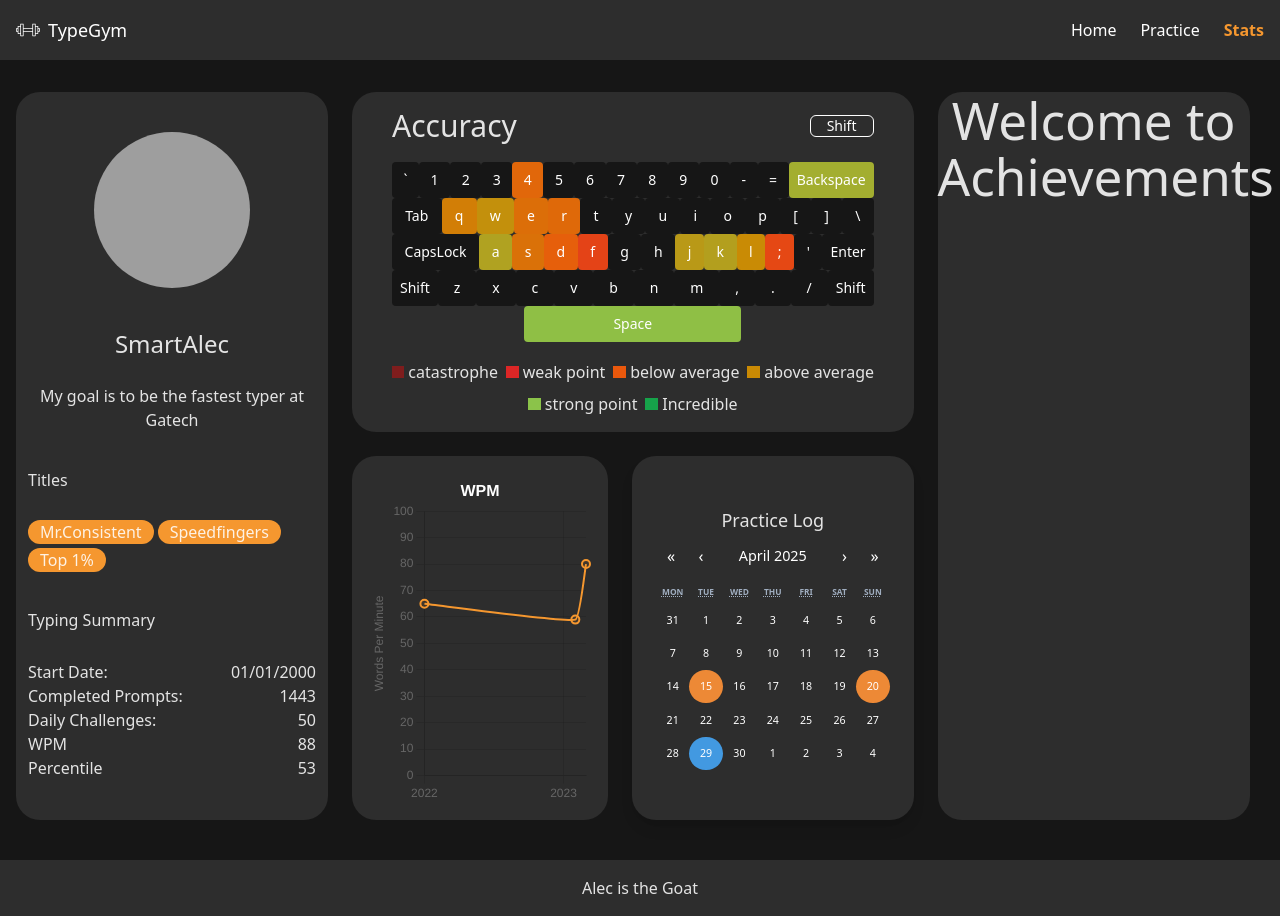
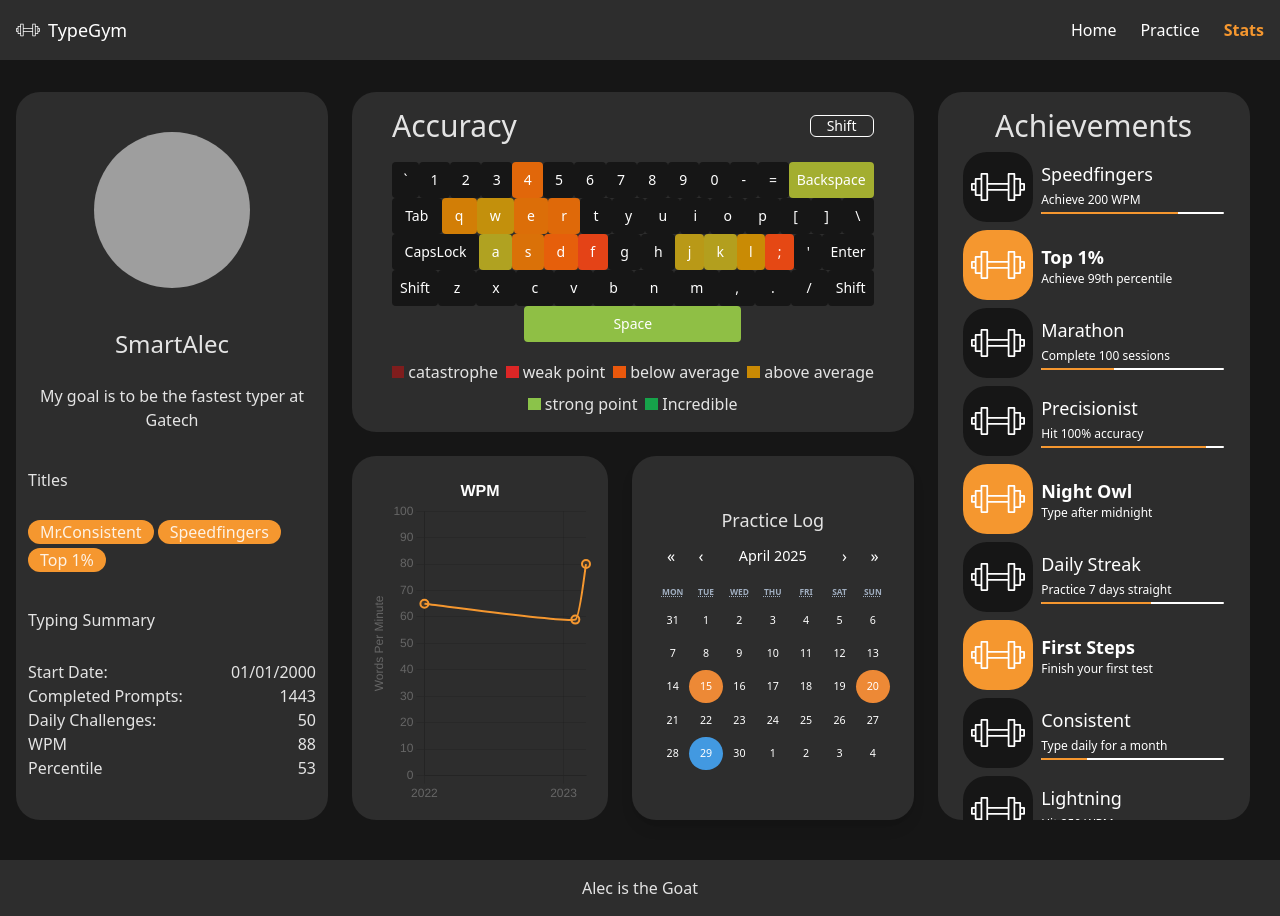
Before and after one commit to alecnhance/TypingGymV2, a React (Vite) app: page /stats in a window 1280 px wide. Built offline with nearby package versions, Linux system fonts and the light colour scheme; grey boxes are pictures that could not be loaded.

Commit message:
added hardcoded achievements

```diff
--- a/src/components/ProgressBar.jsx
+++ b/src/components/ProgressBar.jsx
@@ -1,6 +1,9 @@
-const ProgressBar = ({ progress }) => {
+const ProgressBar = ({ progress, height, className}) => {
     return (
-        <div className="w-3/4 bg-white rounded-full h-2 overflow-hidden">
+        <div
+            className={`${className} w-3/4 bg-white rounded-full overflow-hidden`}
+            style={{ height: `${height}px`}}
+        >
             <div
                 className="bg-navOrange h-full transition-all duration-300"
                 style={{ width: `${progress}%` }}
--- a/src/components/TypingArea.jsx
+++ b/src/components/TypingArea.jsx
@@ -27,7 +27,7 @@ const TypingArea = () => {
             <InnerTyping />
             <div className="flex w-full justify-between py-3 items-center">
                 <h2>Time: 00:00</h2>
-                <ProgressBar progress={progress}/>
+                <ProgressBar progress={progress} height="5"/>
                 <h2>Accuracy: 100%</h2>
             </div>
             <div className="flex w-full items-center justify-center gap-4 mt-6">
--- /dev/null
+++ b/src/components/stat_components/AchievementCard.jsx
@@ -0,0 +1,18 @@
+import ProgressBar from '../ProgressBar';
+
+const AchievementCard = ({ progress, title, description, image }) => {
+    return (
+        <div className="flex items-center gap-2 h-[70px] flex-grow">
+            <div className='h-[100%] aspect-square object-cover bg-mainBackground p-2 rounded-3xl'>
+                <img src={image} className='w-full h-full object-contain invert'/>
+            </div>
+            <div className='flex flex-col h-full w-full text-left justify-between py-2'>
+                <p className="text-lg text-white  truncate line-clamp-1">{title}</p>
+                <p className="text-xs font-extralight text-white  truncate line-clamp-1">{description}</p>
+                <ProgressBar progress={progress} height="2" className="w-full"/>
+            </div>
+        </div>
+    );
+};
+
+export default AchievementCard;
--- a/src/components/stat_components/Achievements.jsx
+++ b/src/components/stat_components/Achievements.jsx
@@ -1,7 +1,95 @@
+import AchievementCard from "./AchievementCard";
+import dumbbell from "../../assets/dumbbell.svg"
+import CompletionCard from "./CompletionCard";
+
+const achievementData = [
+    {
+      title: "Speedfingers",
+      description: "Achieve 200 WPM",
+      progress: 75,
+      image: dumbbell
+    },
+    {
+      title: "Top 1%",
+      description: "Achieve 99th percentile",
+      progress: 100,
+      image: dumbbell
+    },
+    {
+      title: "Marathon",
+      description: "Complete 100 sessions",
+      progress: 40,
+      image: dumbbell
+    },
+    {
+      title: "Precisionist",
+      description: "Hit 100% accuracy",
+      progress: 90,
+      image: dumbbell
+    },
+    {
+      title: "Night Owl",
+      description: "Type after midnight",
+      progress: 100,
+      image: dumbbell
+    },
+    {
+      title: "Daily Streak",
+      description: "Practice 7 days straight",
+      progress: 60,
+      image: dumbbell
+    },
+    {
+      title: "First Steps",
+      description: "Finish your first test",
+      progress: 100,
+      image: dumbbell
+    },
+    {
+      title: "Consistent",
+      description: "Type daily for a month",
+      progress: 25,
+      image: dumbbell
+    },
+    {
+      title: "Lightning",
+      description: "Hit 250 WPM once",
+      progress: 10,
+      image: dumbbell
+    },
+    {
+      title: "Sharpshooter",
+      description: "95%+ accuracy 10x",
+      progress: 50,
+      image: dumbbell
+    },
+    {
+      title: "Long Haul",
+      description: "50 hours total",
+      progress: 35,
+      image: dumbbell
+    },
+    {
+      title: "Dedicated",
+      description: "Come back 30 days",
+      progress: 20,
+      image: dumbbell
+    }
+  ];
+
 const Achievements = ({ className }) => {
     return (
-        <div className={`${className}`}>
-            <h1>Welcome to Achievements</h1>
+        <div className={`${className} px-[2vw] py-[2vh] h-full overflow-auto`}>
+            <h2 className="mb-2 text-3xl">Achievements</h2>
+            {achievementData.map((item, i) => (
+                <div key={i} className="mt-2">
+                    {item.progress !== 100 ? (
+                        <AchievementCard progress={item.progress} title={item.title} description={item.description} image={item.image}/>
+                    ) : (
+                        <CompletionCard title={item.title} image={item.image} description={item.description}/>
+                    )}
+                </div>
+            ))}
         </div>
     );
 };
--- /dev/null
+++ b/src/components/stat_components/CompletionCard.jsx
@@ -0,0 +1,17 @@
+import dumbbell from '../../assets/dumbbell.svg';
+
+const CompletionCard = ({ image, title, description }) => {
+    return (
+        <div className="flex items-center gap-2 h-[70px] flex-grow">
+            <div className='h-[100%] aspect-square object-cover bg-navOrange p-2 rounded-3xl'>
+                <img src={image} className='w-full h-full object-contain invert'/>
+            </div>
+            <div className='flex flex-col h-full text-left justify-center py-2'>
+                <p className="text-lg text-white font-bold truncate line-clamp-1">{title}</p>
+                <p className="text-xs font-extralight text-white  truncate line-clamp-1">{description}</p>
+            </div>
+        </div>
+    );
+};
+
+export default CompletionCard;
```
